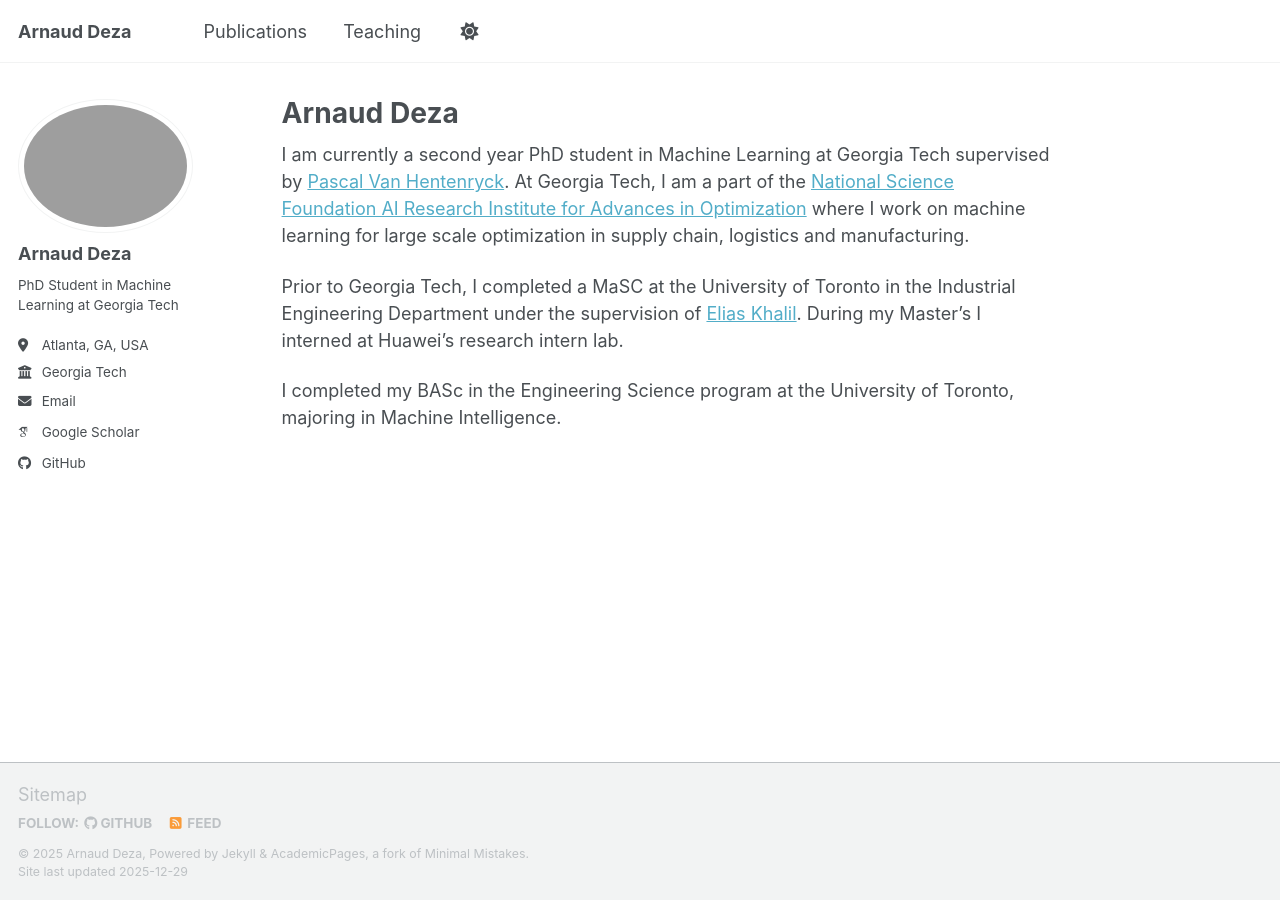
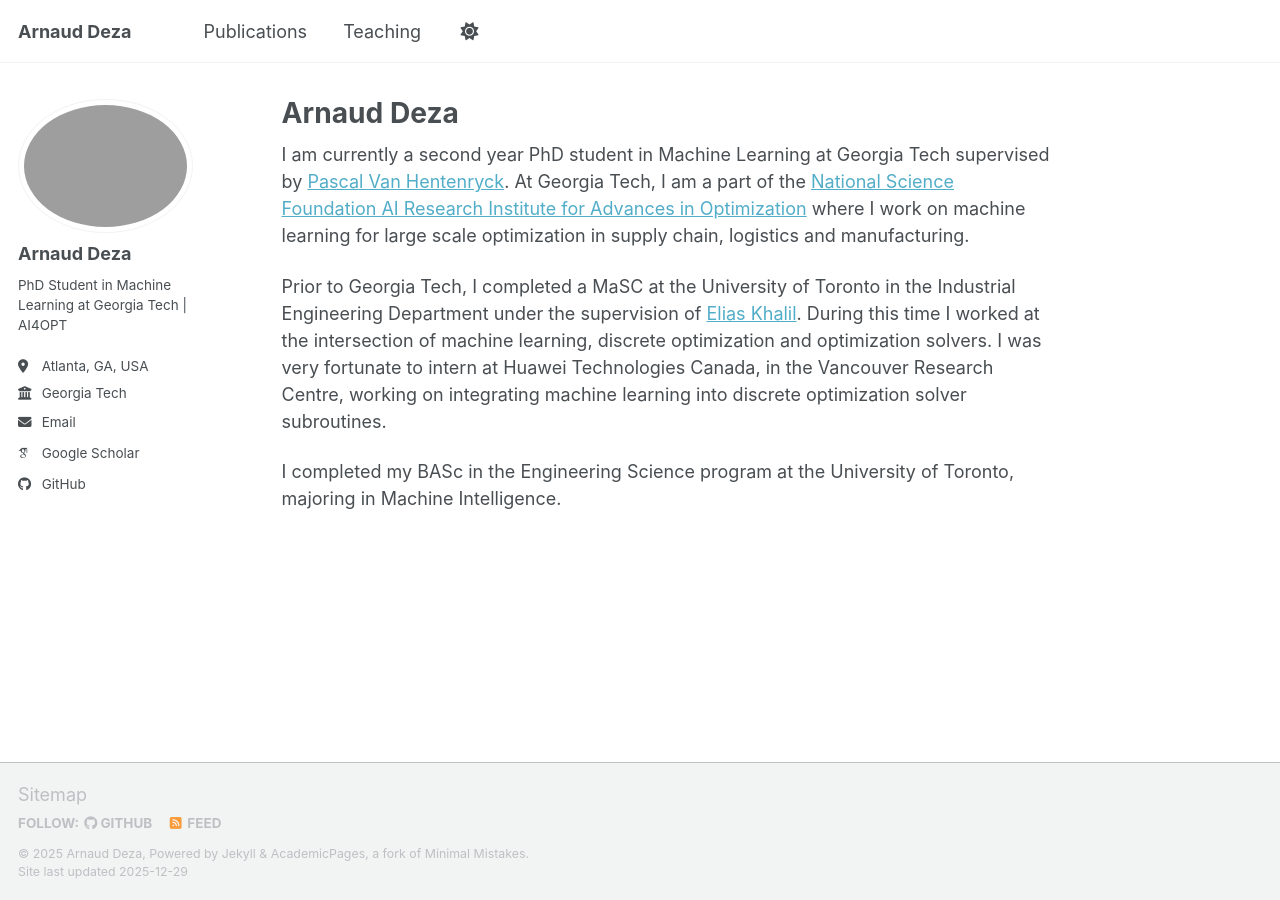
Before and after one commit to ArnaudDeza/ArnaudDeza.github.io, a Jekyll site: the page built from _pages/about.md, in a window 1280 px wide. Built offline with Jekyll 4.4.1, drawn with Linux system fonts in a browser that asks for light colours; some web fonts are replaced; a script bundle is joined from its source files by our own code; library files that are not in the unit come from our copies.

Commit message:
good for now

```diff
--- a/_config.yml
+++ b/_config.yml
@@ -26,7 +26,7 @@ author:
   avatar           : "profile_dez.png"
   name             : "Arnaud Deza"
   pronouns         : # example: "she/her"
-  bio              : "PhD Student in Machine Learning at Georgia Tech"
+  bio              : "PhD Student in Machine Learning at Georgia Tech | AI4OPT"
   location         : "Atlanta, GA, USA"
   employer         : "Georgia Tech"
   uri              : # URL
--- a/_pages/about.md
+++ b/_pages/about.md
@@ -10,6 +10,7 @@ redirect_from:
 I am currently a second year PhD student in Machine Learning at Georgia Tech supervised by [Pascal Van Hentenryck](https://scholar.google.com/citations?user=GxFQz-4AAAAJ&hl=en). At Georgia Tech, I am a part of the [National Science Foundation AI Research Institute for Advances in Optimization](https://www.ai4opt.org/) where I work on machine learning for large scale optimization in supply chain, logistics and manufacturing.
 
 
-Prior to Georgia Tech, I completed a MaSC at the University of Toronto in the Industrial Engineering Department under the supervision of [Elias Khalil](https://scholar.google.com/citations?user=juqDWQMAAAAJ&hl=en). During my Master's I interned at Huawei's research intern lab.
+Prior to Georgia Tech, I completed a MaSC at the University of Toronto in the Industrial Engineering Department under the supervision of [Elias Khalil](https://scholar.google.com/citations?user=juqDWQMAAAAJ&hl=en). During this time I worked at the intersection of machine learning, discrete optimization and optimization solvers. I was very fortunate to intern at Huawei Technologies Canada, in the Vancouver Research Centre, working on integrating machine learning into discrete optimization solver subroutines.
+
 
 I completed my BASc in the Engineering Science program at the University of Toronto, majoring in Machine Intelligence.
```
